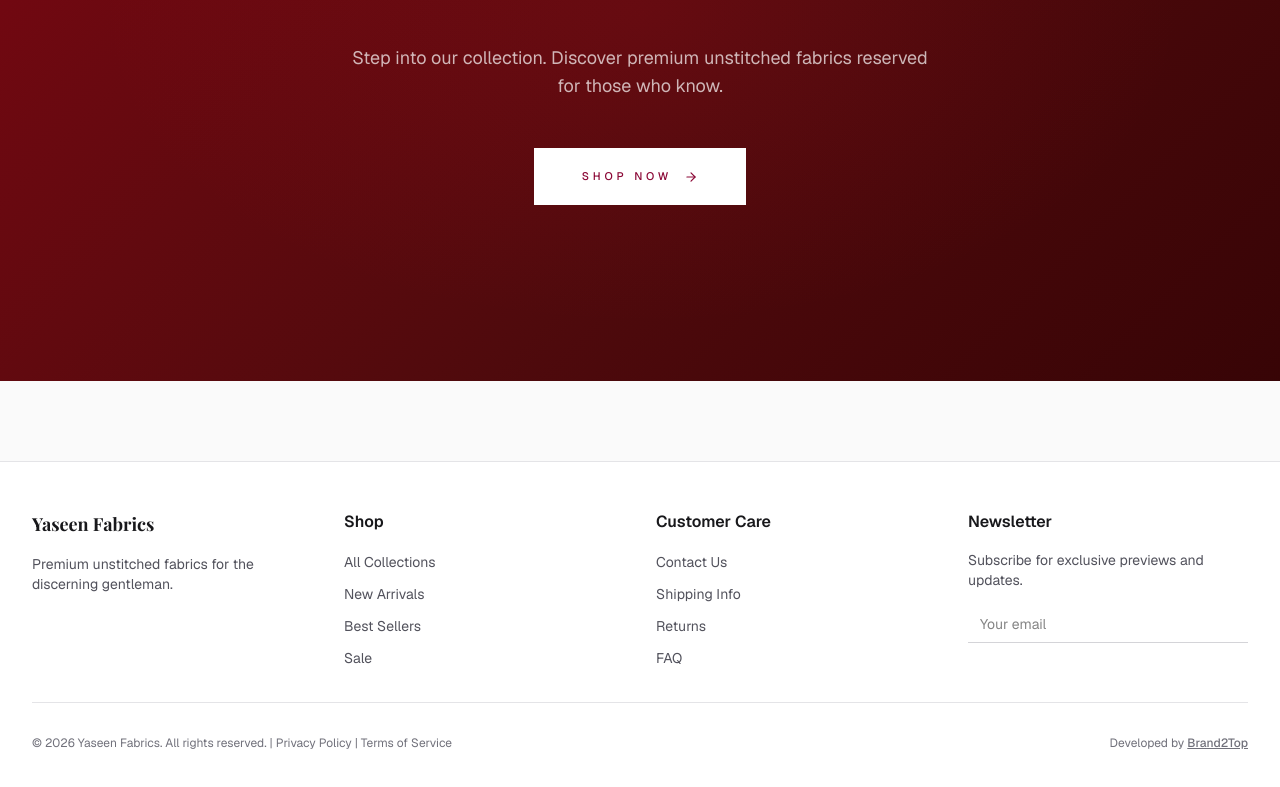
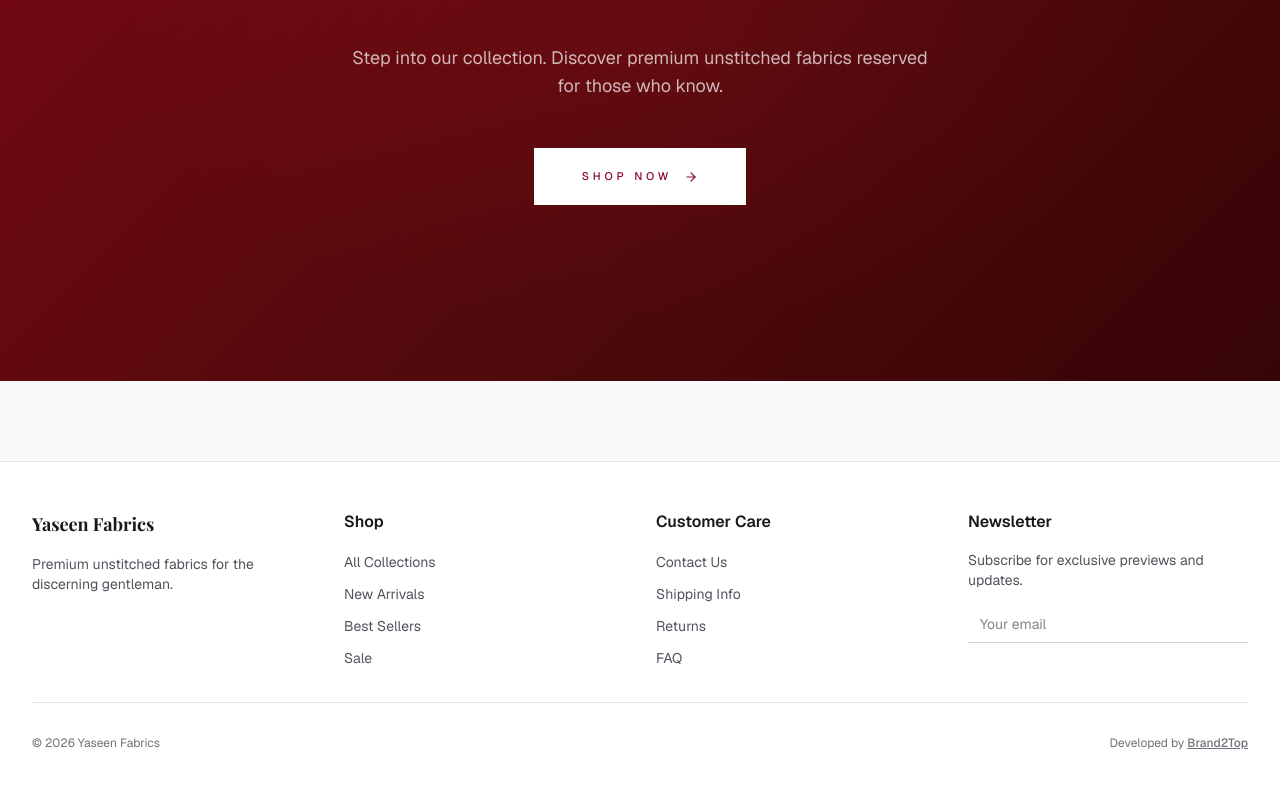
Before and after one commit to Brand2Top/yaseen-fabrics, a Next.js app: page / in a window 1280 px wide. Shown: the part 4737-5524 px from the top of the page. Built offline with nearby package versions, Linux system fonts and the light colour scheme; no server answers; a web font is replaced by a local one.

Commit message:
Simplify footer copyright text
Removed 'All rights reserved. | Privacy Policy | Terms of Service' from footer.

```diff
--- a/components/footer.tsx
+++ b/components/footer.tsx
@@ -85,7 +85,7 @@ export function Footer() {
 
         <div className="border-t border-zinc-200 pt-8 flex flex-col sm:flex-row justify-between items-center gap-4 sm:gap-0">
           <p className="text-xs text-zinc-500">
-            © 2026 Yaseen Fabrics. All rights reserved. | Privacy Policy | Terms of Service
+            © 2026 Yaseen Fabrics
           </p>
           <p className="text-xs text-zinc-500">
             Developed by{' '}
```
